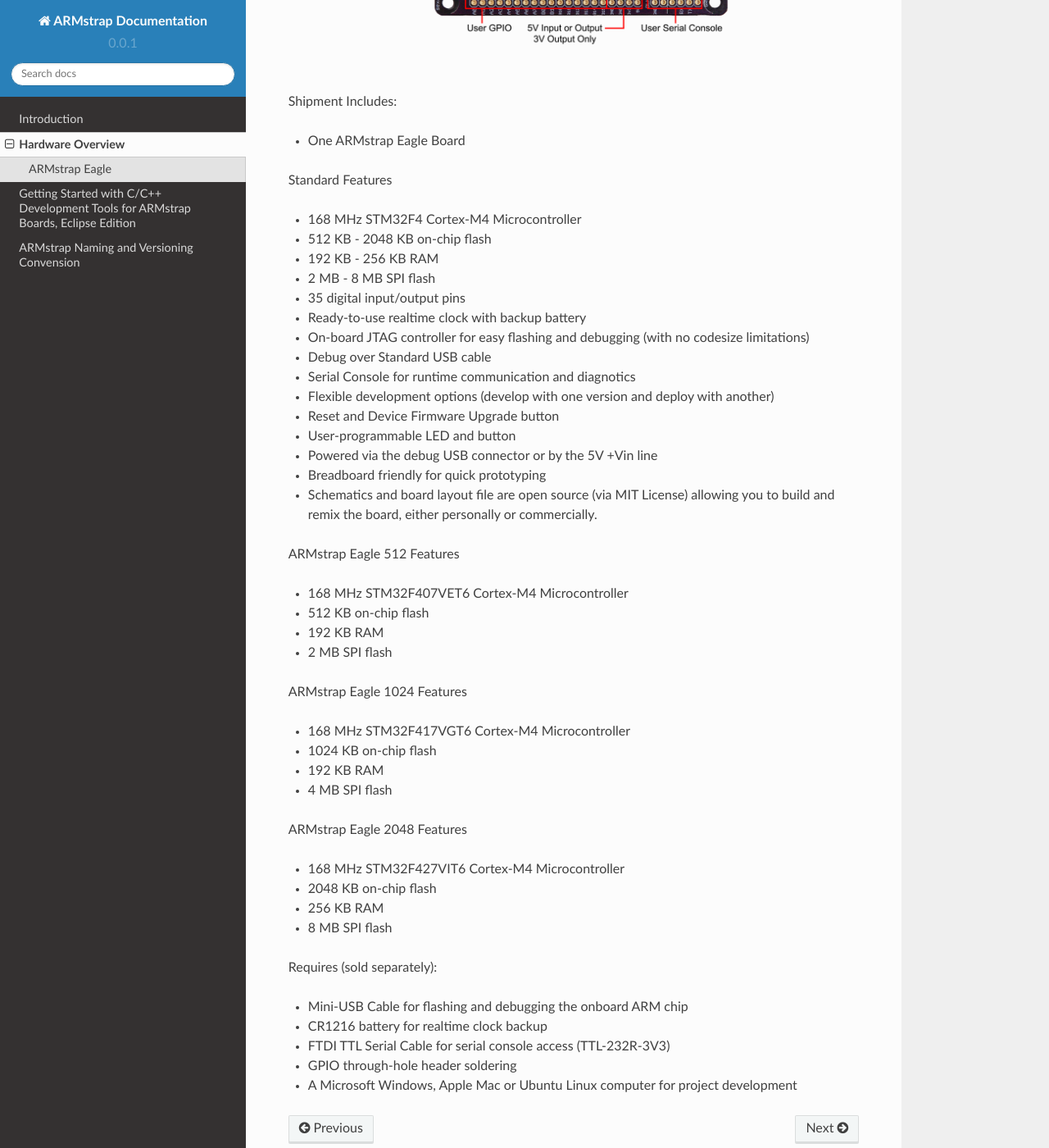
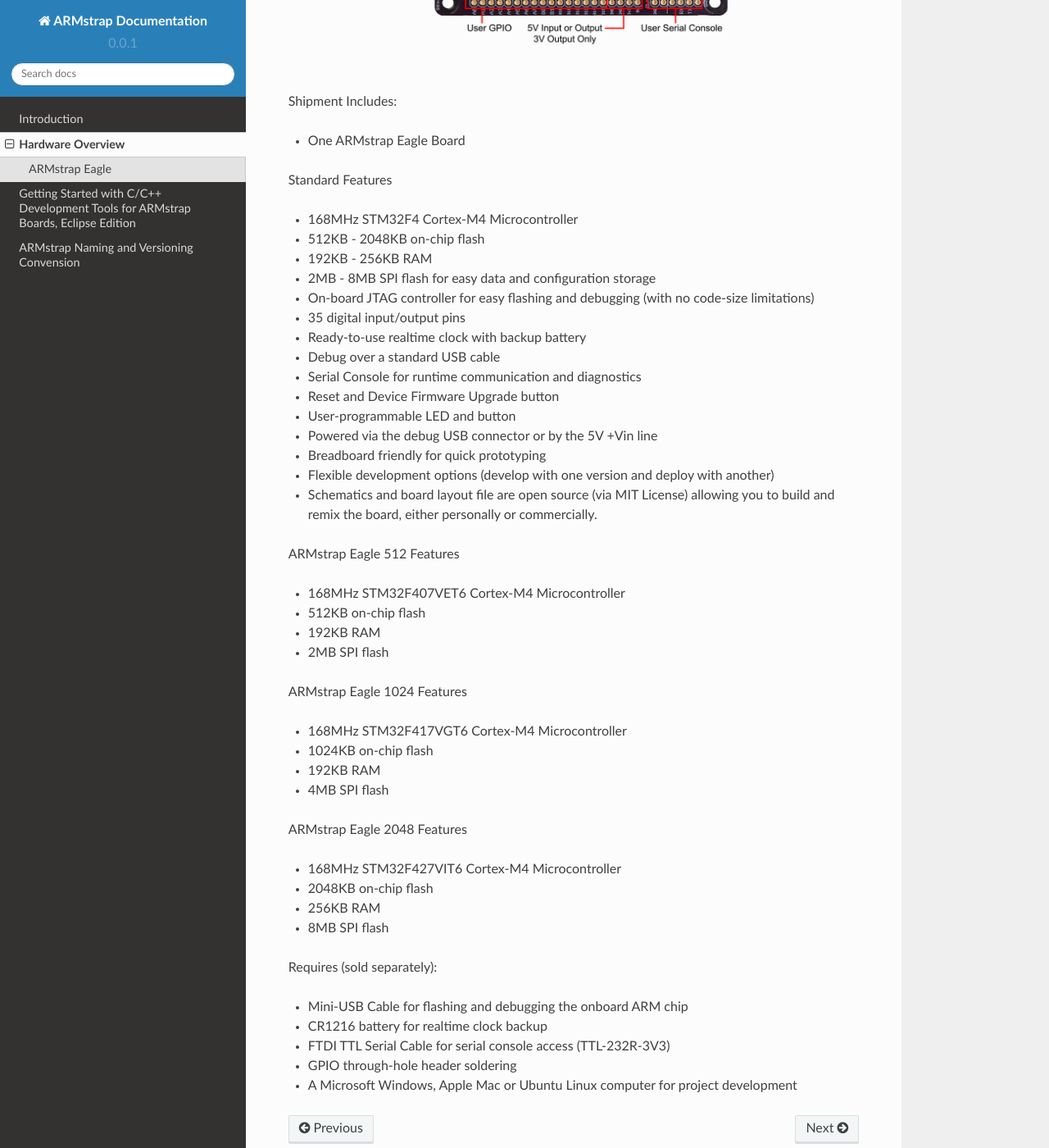
Before and after one commit to armstrap/armstrap-documentation, a Sphinx documentation site: the page built from source/hardware-overview.rst, in a window 1280 px wide and 1400 px high, scrolled down 721 px. Shown: the whole window at 82% size. Built offline with Sphinx 7.4.7 and the Read the Docs theme 2.0.0, drawn with Linux system fonts in a browser that asks for light colours.

Commit message:
Fixed a few typos and brought consistency to documentation and armstrap.org website

```diff
--- a/source/hardware-overview.rst
+++ b/source/hardware-overview.rst
@@ -16,42 +16,42 @@
 
 Standard Features
 
-- 168 MHz STM32F4 Cortex-M4 Microcontroller
-- 512 KB - 2048 KB on-chip flash
-- 192 KB - 256 KB RAM
-- 2 MB - 8 MB SPI flash
+- 168MHz STM32F4 Cortex-M4 Microcontroller
+- 512KB - 2048KB on-chip flash
+- 192KB - 256KB RAM
+- 2MB - 8MB SPI flash for easy data and configuration storage
+- On-board JTAG controller for easy flashing and debugging (with no code-size limitations)
 - 35 digital input/output pins
 - Ready-to-use realtime clock with backup battery
-- On-board JTAG controller for easy flashing and debugging (with no codesize limitations)
-- Debug over Standard USB cable
-- Serial Console for runtime communication and diagnotics
-- Flexible development options (develop with one version and deploy with another)
+- Debug over a standard USB cable
+- Serial Console for runtime communication and diagnostics
 - Reset and Device Firmware Upgrade button
 - User-programmable LED and button
 - Powered via the debug USB connector or by the 5V +Vin line
 - Breadboard friendly for quick prototyping
+- Flexible development options (develop with one version and deploy with another)
 - Schematics and board layout file are open source (via MIT License) allowing you to build and remix the board, either personally or commercially.
 
 ARMstrap Eagle 512 Features
 
-- 168 MHz STM32F407VET6 Cortex-M4 Microcontroller
-- 512 KB on-chip flash
-- 192 KB RAM
-- 2 MB SPI flash
+- 168MHz STM32F407VET6 Cortex-M4 Microcontroller
+- 512KB on-chip flash
+- 192KB RAM
+- 2MB SPI flash
 
 ARMstrap Eagle 1024 Features
 
-- 168 MHz STM32F417VGT6 Cortex-M4 Microcontroller
-- 1024 KB on-chip flash
-- 192 KB RAM
-- 4 MB SPI flash
+- 168MHz STM32F417VGT6 Cortex-M4 Microcontroller
+- 1024KB on-chip flash
+- 192KB RAM
+- 4MB SPI flash
 
 ARMstrap Eagle 2048 Features
 
-- 168 MHz STM32F427VIT6 Cortex-M4 Microcontroller
-- 2048 KB on-chip flash
-- 256 KB RAM
-- 8 MB SPI flash
+- 168MHz STM32F427VIT6 Cortex-M4 Microcontroller
+- 2048KB on-chip flash
+- 256KB RAM
+- 8MB SPI flash
 
 Requires (sold separately):
 
```
